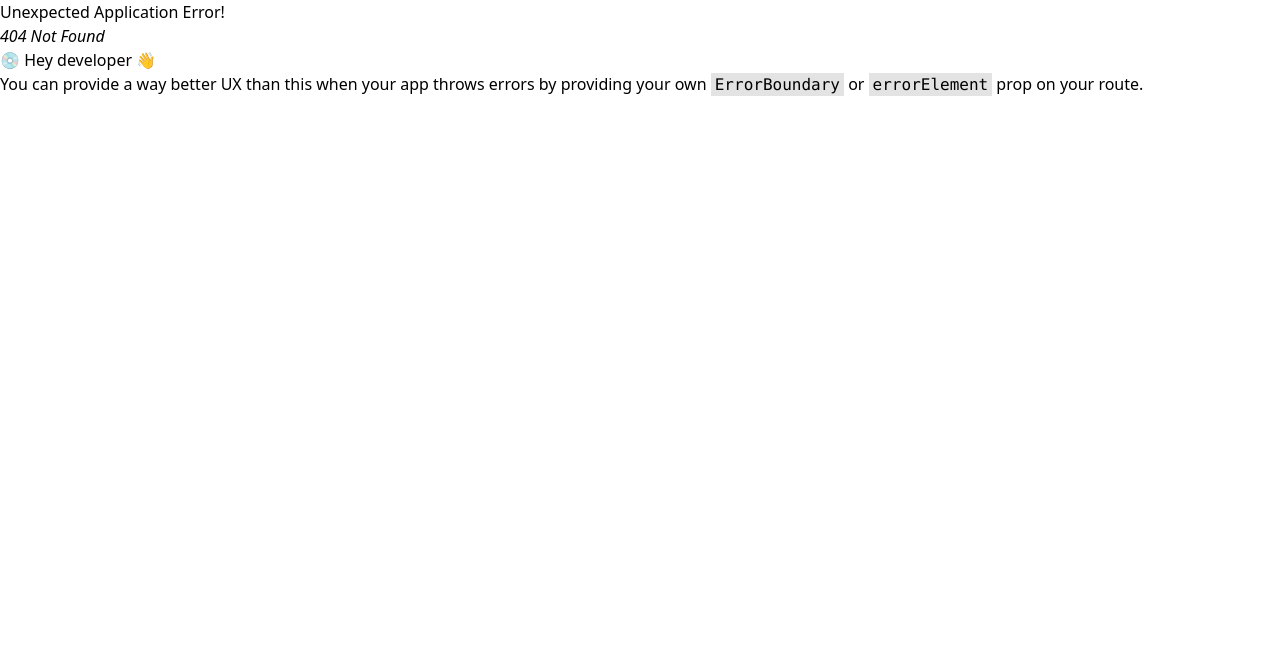
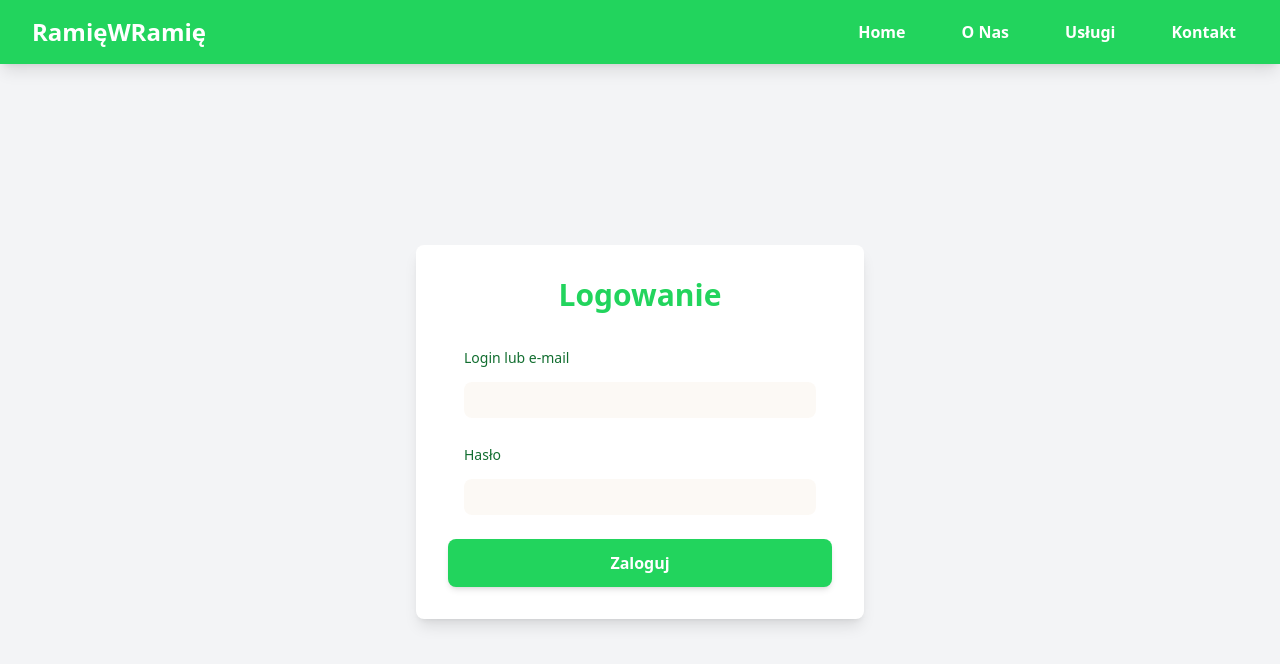
Before and after one commit to Jacpio/RamieWRamie, a React (Vite) app: page /login in a window 1280 px wide. Before the commit this address had no page. Shown: the top 664 px of the page. Built offline with nearby package versions, Linux system fonts and the light colour scheme.

Commit message:
add login page

```diff
--- a/package.json
+++ b/package.json
@@ -12,6 +12,7 @@
   "dependencies": {
     "@headlessui/react": "^2.2.0",
     "@heroicons/react": "^2.1.5",
+    "clsx": "^2.1.1",
     "react": "^18.3.1",
     "react-dom": "^18.3.1",
     "react-icons": "^5.3.0",
--- /dev/null
+++ b/src/Elements/InputText.jsx
@@ -0,0 +1,21 @@
+import React from 'react';
+import { Description, Field, Input, Label } from '@headlessui/react'
+import clsx from 'clsx'
+
+export default function InputText({title, description, name}) {
+    return (
+        <div className="w-full max-w-md px-4">
+            <Field>
+                <Label className="text-sm/6 font-medium text-secondary-dark">{title}</Label>
+                <Description className="text-sm/6 text-primary">{description}</Description>
+                <Input
+                    className={clsx(
+                        'mt-3 block w-full rounded-lg border-none bg-secondary/5 py-1.5 px-3 text-sm/6 text-secondary-dark',
+                        'focus:outline-none data-[focus]:outline-2 data-[focus]:-outline-offset-2 data-[focus]:outline-secondary-deeper/25'
+                    )}
+                    name={name}
+                />
+            </Field>
+        </div>
+    )
+}
--- /dev/null
+++ b/src/Pages/LoginPage.jsx
@@ -0,0 +1,36 @@
+import React from 'react';
+import Navbar from '/src/Elements/Navbar.jsx'; // Upewnij się, że Navbar jest odpowiednio zaimportowany
+import InputText from '/src/Elements/InputText.jsx';
+export default function LoginPage() {
+    return (
+        <div className="min-h-screen bg-gray-100 flex flex-col">
+            {/* Nagłówek */}
+            <Navbar />
+
+            {/* Główna sekcja logowania */}
+            <div className="flex flex-grow items-center justify-center py-12 px-6">
+                <div className="w-full max-w-md bg-white p-8 shadow-lg rounded-lg">
+                    <h2 className="text-3xl font-bold text-primary text-center mb-8">
+                        Logowanie
+                    </h2>
+
+                    {/* Formularz logowania */}
+                    <form className="space-y-6">
+
+                        <InputText title="Login lub e-mail" description="" name="login" />
+
+                        <InputText title="Hasło" description="" name="pass" />
+
+                        {/* Przycisk Zaloguj */}
+                        <button
+                            type="submit"
+                            className="w-full py-3 bg-primary text-white font-bold rounded-lg shadow-md hover:bg-primary-dark transition duration-300"
+                        >
+                            Zaloguj
+                        </button>
+                    </form>
+                </div>
+            </div>
+        </div>
+    );
+}
--- a/src/main.jsx
+++ b/src/main.jsx
@@ -1,13 +1,17 @@
 import { StrictMode } from 'react'
 import { createRoot } from 'react-dom/client'
 import App from './App.jsx'
-
+import LoginPage from "./Pages/LoginPage.jsx";
 import {createBrowserRouter, RouterProvider} from "react-router-dom";
 
 const router = createBrowserRouter([
     {
         path: "/",
         element: <App />,
+    },
+    {
+        path: "/login",
+        element: <LoginPage />,
     },
 ]);
 
--- a/src/output.css
+++ b/src/output.css
@@ -588,33 +588,8 @@ video {
   }
 }
 
-.fixed {
-  position: fixed;
-}
-
-.absolute {
-  position: absolute;
-}
-
 .relative {
   position: relative;
-}
-
-.top-24 {
-  top: 6rem;
-}
-
-.bottom-0 {
-  bottom: 0px;
-}
-
-.left-0 {
-  left: 0px;
-}
-
-.my-1 {
-  margin-top: 0.25rem;
-  margin-bottom: 0.25rem;
 }
 
 .mx-auto {
@@ -622,8 +597,12 @@ video {
   margin-right: auto;
 }
 
-.ml-auto {
-  margin-left: auto;
+.mb-12 {
+  margin-bottom: 3rem;
+}
+
+.mb-2 {
+  margin-bottom: 0.5rem;
 }
 
 .mb-4 {
@@ -634,12 +613,16 @@ video {
   margin-bottom: 1.5rem;
 }
 
-.mb-12 {
-  margin-bottom: 3rem;
+.mb-8 {
+  margin-bottom: 2rem;
 }
 
-.mb-2 {
-  margin-bottom: 0.5rem;
+.mt-2 {
+  margin-top: 0.5rem;
+}
+
+.mt-3 {
+  margin-top: 0.75rem;
 }
 
 .block {
@@ -654,25 +637,12 @@ video {
   display: flex;
 }
 
-.inline-flex {
-  display: inline-flex;
-}
-
 .grid {
   display: grid;
 }
 
 .hidden {
   display: none;
-}
-
-.size-4 {
-  width: 1rem;
-  height: 1rem;
-}
-
-.h-px {
-  height: 1px;
 }
 
 .h-16 {
@@ -683,37 +653,48 @@ video {
   height: 1.5rem;
 }
 
-.h-0\.5 {
-  height: 0.125rem;
+.min-h-screen {
+  min-height: 100vh;
 }
 
-.w-52 {
-  width: 13rem;
+.w-32 {
+  width: 8rem;
+}
+
+.w-6 {
+  width: 1.5rem;
 }
 
 .w-full {
   width: 100%;
 }
 
-.w-6 {
-  width: 1.5rem;
+.w-64 {
+  width: 16rem;
 }
 
 .max-w-2xl {
   max-width: 42rem;
 }
 
+.max-w-xl {
+  max-width: 36rem;
+}
+
+.max-w-sm {
+  max-width: 24rem;
+}
+
+.max-w-md {
+  max-width: 28rem;
+}
+
 .flex-shrink-0 {
   flex-shrink: 0;
 }
 
-.origin-top-right {
-  transform-origin: top right;
-}
-
-.scale-x-0 {
-  --tw-scale-x: 0;
-  transform: translate(var(--tw-translate-x), var(--tw-translate-y)) rotate(var(--tw-rotate)) skewX(var(--tw-skew-x)) skewY(var(--tw-skew-y)) scaleX(var(--tw-scale-x)) scaleY(var(--tw-scale-y));
+.flex-grow {
+  flex-grow: 1;
 }
 
 .transform {
@@ -724,16 +705,20 @@ video {
   grid-template-columns: repeat(1, minmax(0, 1fr));
 }
 
+.flex-col {
+  flex-direction: column;
+}
+
 .items-center {
   align-items: center;
 }
 
+.justify-center {
+  justify-content: center;
+}
+
 .justify-between {
   justify-content: space-between;
-}
-
-.gap-2 {
-  gap: 0.5rem;
 }
 
 .gap-8 {
@@ -752,56 +737,36 @@ video {
   margin-bottom: calc(0.25rem * var(--tw-space-y-reverse));
 }
 
-.rounded-lg {
-  border-radius: 0.5rem;
-}
-
-.rounded-md {
-  border-radius: 0.375rem;
-}
-
-.rounded-xl {
-  border-radius: 0.75rem;
+.space-y-6 > :not([hidden]) ~ :not([hidden]) {
+  --tw-space-y-reverse: 0;
+  margin-top: calc(1.5rem * calc(1 - var(--tw-space-y-reverse)));
+  margin-bottom: calc(1.5rem * var(--tw-space-y-reverse));
 }
 
 .rounded-full {
   border-radius: 9999px;
 }
 
+.rounded-lg {
+  border-radius: 0.5rem;
+}
+
 .border {
   border-width: 1px;
 }
 
-.border-b {
-  border-bottom-width: 1px;
+.border-none {
+  border-style: none;
 }
 
-.border-white\/5 {
-  border-color: rgb(255 255 255 / 0.05);
+.border-gray-300 {
+  --tw-border-opacity: 1;
+  border-color: rgb(209 213 219 / var(--tw-border-opacity));
 }
 
-.border-gray-200 {
-  --tw-border-opacity: 1;
-  border-color: rgb(229 231 235 / var(--tw-border-opacity));
-}
-
-.bg-gray-700 {
+.bg-gray-100 {
   --tw-bg-opacity: 1;
-  background-color: rgb(55 65 81 / var(--tw-bg-opacity));
-}
-
-.bg-gray-800 {
-  --tw-bg-opacity: 1;
-  background-color: rgb(31 41 55 / var(--tw-bg-opacity));
-}
-
-.bg-white\/5 {
-  background-color: rgb(255 255 255 / 0.05);
-}
-
-.bg-white {
-  --tw-bg-opacity: 1;
-  background-color: rgb(255 255 255 / var(--tw-bg-opacity));
+  background-color: rgb(243 244 246 / var(--tw-bg-opacity));
 }
 
 .bg-primary {
@@ -814,19 +779,25 @@ video {
   background-color: rgb(35 219 96 / var(--tw-bg-opacity));
 }
 
-.bg-secondary-dark {
+.bg-white {
   --tw-bg-opacity: 1;
-  background-color: rgb(18 110 48 / var(--tw-bg-opacity));
+  background-color: rgb(255 255 255 / var(--tw-bg-opacity));
+}
+
+.bg-white\/5 {
+  background-color: rgb(255 255 255 / 0.05);
+}
+
+.bg-primary\/5 {
+  background-color: rgb(34 212 93 / 0.05);
+}
+
+.bg-secondary\/5 {
+  background-color: rgb(183 143 63 / 0.05);
 }
 
 .bg-gradient-to-r {
   background-image: linear-gradient(to right, var(--tw-gradient-stops));
-}
-
-.from-blue-500 {
-  --tw-gradient-from: #3b82f6 var(--tw-gradient-from-position);
-  --tw-gradient-to: rgb(59 130 246 / 0) var(--tw-gradient-to-position);
-  --tw-gradient-stops: var(--tw-gradient-from), var(--tw-gradient-to);
 }
 
 .from-primary {
@@ -835,47 +806,26 @@ video {
   --tw-gradient-stops: var(--tw-gradient-from), var(--tw-gradient-to);
 }
 
-.to-blue-700 {
-  --tw-gradient-to: #1d4ed8 var(--tw-gradient-to-position);
-}
-
 .to-primary-dark {
   --tw-gradient-to: #1CB04D var(--tw-gradient-to-position);
-}
-
-.to-primary-light {
-  --tw-gradient-to: #23DB60 var(--tw-gradient-to-position);
-}
-
-.fill-white\/30 {
-  fill: rgb(255 255 255 / 0.3);
-}
-
-.fill-white\/60 {
-  fill: rgb(255 255 255 / 0.6);
-}
-
-.p-1 {
-  padding: 0.25rem;
 }
 
 .p-6 {
   padding: 1.5rem;
 }
 
-.px-3 {
-  padding-left: 0.75rem;
-  padding-right: 0.75rem;
-}
-
-.py-1\.5 {
-  padding-top: 0.375rem;
-  padding-bottom: 0.375rem;
+.p-8 {
+  padding: 2rem;
 }
 
 .px-2 {
   padding-left: 0.5rem;
   padding-right: 0.5rem;
+}
+
+.px-3 {
+  padding-left: 0.75rem;
+  padding-right: 0.75rem;
 }
 
 .px-4 {
@@ -893,6 +843,21 @@ video {
   padding-right: 2rem;
 }
 
+.py-12 {
+  padding-top: 3rem;
+  padding-bottom: 3rem;
+}
+
+.py-16 {
+  padding-top: 4rem;
+  padding-bottom: 4rem;
+}
+
+.py-2 {
+  padding-top: 0.5rem;
+  padding-bottom: 0.5rem;
+}
+
 .py-20 {
   padding-top: 5rem;
   padding-bottom: 5rem;
@@ -903,14 +868,9 @@ video {
   padding-bottom: 0.75rem;
 }
 
-.py-2 {
-  padding-top: 0.5rem;
-  padding-bottom: 0.5rem;
-}
-
-.py-16 {
-  padding-top: 4rem;
-  padding-bottom: 4rem;
+.py-1\.5 {
+  padding-top: 0.375rem;
+  padding-bottom: 0.375rem;
 }
 
 .pb-3 {
@@ -925,27 +885,14 @@ video {
   text-align: center;
 }
 
-.text-right {
-  text-align: right;
-}
-
-.font-sans {
-  font-family: ui-sans-serif, system-ui, sans-serif, "Apple Color Emoji", "Segoe UI Emoji", "Segoe UI Symbol", "Noto Color Emoji";
-}
-
-.text-sm\/6 {
-  font-size: 0.875rem;
-  line-height: 1.5rem;
-}
-
-.text-xs {
-  font-size: 0.75rem;
-  line-height: 1rem;
-}
-
 .text-2xl {
   font-size: 1.5rem;
   line-height: 2rem;
+}
+
+.text-3xl {
+  font-size: 1.875rem;
+  line-height: 2.25rem;
 }
 
 .text-4xl {
@@ -958,60 +905,36 @@ video {
   line-height: 1.75rem;
 }
 
-.text-3xl {
-  font-size: 1.875rem;
-  line-height: 2.25rem;
-}
-
 .text-xl {
   font-size: 1.25rem;
   line-height: 1.75rem;
+}
+
+.text-sm\/6 {
+  font-size: 0.875rem;
+  line-height: 1.5rem;
+}
+
+.font-bold {
+  font-weight: 700;
 }
 
 .font-semibold {
   font-weight: 600;
 }
 
-.font-bold {
-  font-weight: 700;
-}
-
 .font-medium {
   font-weight: 500;
 }
 
-.text-white {
+.text-gray-100 {
   --tw-text-opacity: 1;
-  color: rgb(255 255 255 / var(--tw-text-opacity));
-}
-
-.text-white\/50 {
-  color: rgb(255 255 255 / 0.5);
-}
-
-.text-blue-600 {
-  --tw-text-opacity: 1;
-  color: rgb(37 99 235 / var(--tw-text-opacity));
+  color: rgb(243 244 246 / var(--tw-text-opacity));
 }
 
 .text-gray-700 {
   --tw-text-opacity: 1;
   color: rgb(55 65 81 / var(--tw-text-opacity));
-}
-
-.text-blue-700 {
-  --tw-text-opacity: 1;
-  color: rgb(29 78 216 / var(--tw-text-opacity));
-}
-
-.text-primary-dark {
-  --tw-text-opacity: 1;
-  color: rgb(28 176 77 / var(--tw-text-opacity));
-}
-
-.text-gray-100 {
-  --tw-text-opacity: 1;
-  color: rgb(243 244 246 / var(--tw-text-opacity));
 }
 
 .text-primary {
@@ -1024,10 +947,23 @@ video {
   color: rgb(183 143 63 / var(--tw-text-opacity));
 }
 
-.shadow-inner {
-  --tw-shadow: inset 0 2px 4px 0 rgb(0 0 0 / 0.05);
-  --tw-shadow-colored: inset 0 2px 4px 0 var(--tw-shadow-color);
-  box-shadow: var(--tw-ring-offset-shadow, 0 0 #0000), var(--tw-ring-shadow, 0 0 #0000), var(--tw-shadow);
+.text-white {
+  --tw-text-opacity: 1;
+  color: rgb(255 255 255 / var(--tw-text-opacity));
+}
+
+.text-white\/50 {
+  color: rgb(255 255 255 / 0.5);
+}
+
+.text-secondary-dark {
+  --tw-text-opacity: 1;
+  color: rgb(18 110 48 / var(--tw-text-opacity));
+}
+
+.text-primary-light {
+  --tw-text-opacity: 1;
+  color: rgb(35 219 96 / var(--tw-text-opacity));
 }
 
 .shadow-lg {
@@ -1040,11 +976,6 @@ video {
   --tw-shadow: 0 4px 6px -1px rgb(0 0 0 / 0.1), 0 2px 4px -2px rgb(0 0 0 / 0.1);
   --tw-shadow-colored: 0 4px 6px -1px var(--tw-shadow-color), 0 2px 4px -2px var(--tw-shadow-color);
   box-shadow: var(--tw-ring-offset-shadow, 0 0 #0000), var(--tw-ring-shadow, 0 0 #0000), var(--tw-shadow);
-}
-
-.shadow-white\/10 {
-  --tw-shadow-color: rgb(255 255 255 / 0.1);
-  --tw-shadow: var(--tw-shadow-colored);
 }
 
 .transition {
@@ -1073,24 +1004,12 @@ video {
   transition-duration: 150ms;
 }
 
-.duration-100 {
-  transition-duration: 100ms;
+.duration-200 {
+  transition-duration: 200ms;
 }
 
 .duration-300 {
   transition-duration: 300ms;
-}
-
-.duration-200 {
-  transition-duration: 200ms;
-}
-
-.ease-out {
-  transition-timing-function: cubic-bezier(0, 0, 0.2, 1);
-}
-
-.\[--anchor-gap\:var\(--spacing-1\)\] {
-  --anchor-gap: var(--spacing-1);
 }
 
 .hover\:scale-105:hover {
@@ -1099,34 +1018,9 @@ video {
   transform: translate(var(--tw-translate-x), var(--tw-translate-y)) rotate(var(--tw-rotate)) skewX(var(--tw-skew-x)) skewY(var(--tw-skew-y)) scaleX(var(--tw-scale-x)) scaleY(var(--tw-scale-y));
 }
 
-.hover\:scale-x-100:hover {
-  --tw-scale-x: 1;
-  transform: translate(var(--tw-translate-x), var(--tw-translate-y)) rotate(var(--tw-rotate)) skewX(var(--tw-skew-x)) skewY(var(--tw-skew-y)) scaleX(var(--tw-scale-x)) scaleY(var(--tw-scale-y));
-}
-
-.hover\:bg-blue-100:hover {
+.hover\:bg-primary-dark:hover {
   --tw-bg-opacity: 1;
-  background-color: rgb(219 234 254 / var(--tw-bg-opacity));
-}
-
-.hover\:bg-secondary:hover {
-  --tw-bg-opacity: 1;
-  background-color: rgb(183 143 63 / var(--tw-bg-opacity));
-}
-
-.hover\:from-secondary-dark:hover {
-  --tw-gradient-from: #126E30 var(--tw-gradient-from-position);
-  --tw-gradient-to: rgb(18 110 48 / 0) var(--tw-gradient-to-position);
-  --tw-gradient-stops: var(--tw-gradient-from), var(--tw-gradient-to);
-}
-
-.hover\:to-secondary:hover {
-  --tw-gradient-to: #B78F3F var(--tw-gradient-to-position);
-}
-
-.hover\:text-blue-600:hover {
-  --tw-text-opacity: 1;
-  color: rgb(37 99 235 / var(--tw-text-opacity));
+  background-color: rgb(28 176 77 / var(--tw-bg-opacity));
 }
 
 .hover\:text-secondary-dark:hover {
@@ -1146,55 +1040,40 @@ video {
   box-shadow: var(--tw-ring-offset-shadow, 0 0 #0000), var(--tw-ring-shadow, 0 0 #0000), var(--tw-shadow);
 }
 
-.focus\:text-blue-600:focus {
-  --tw-text-opacity: 1;
-  color: rgb(37 99 235 / var(--tw-text-opacity));
-}
-
 .focus\:outline-none:focus {
   outline: 2px solid transparent;
   outline-offset: 2px;
 }
 
-.data-\[closed\]\:scale-95[data-closed] {
-  --tw-scale-x: .95;
-  --tw-scale-y: .95;
-  transform: translate(var(--tw-translate-x), var(--tw-translate-y)) rotate(var(--tw-rotate)) skewX(var(--tw-skew-x)) skewY(var(--tw-skew-y)) scaleX(var(--tw-scale-x)) scaleY(var(--tw-scale-y));
+.focus\:ring-2:focus {
+  --tw-ring-offset-shadow: var(--tw-ring-inset) 0 0 0 var(--tw-ring-offset-width) var(--tw-ring-offset-color);
+  --tw-ring-shadow: var(--tw-ring-inset) 0 0 0 calc(2px + var(--tw-ring-offset-width)) var(--tw-ring-color);
+  box-shadow: var(--tw-ring-offset-shadow), var(--tw-ring-shadow), var(--tw-shadow, 0 0 #0000);
 }
 
-.data-\[focus\]\:bg-white\/10[data-focus] {
-  background-color: rgb(255 255 255 / 0.1);
+.focus\:ring-primary-light:focus {
+  --tw-ring-opacity: 1;
+  --tw-ring-color: rgb(35 219 96 / var(--tw-ring-opacity));
 }
 
-.data-\[hover\]\:bg-gray-600[data-hover] {
-  --tw-bg-opacity: 1;
-  background-color: rgb(75 85 99 / var(--tw-bg-opacity));
+.data-\[focus\]\:outline-2[data-focus] {
+  outline-width: 2px;
 }
 
-.data-\[hover\]\:bg-gray-700[data-hover] {
-  --tw-bg-opacity: 1;
-  background-color: rgb(55 65 81 / var(--tw-bg-opacity));
+.data-\[focus\]\:-outline-offset-2[data-focus] {
+  outline-offset: -2px;
 }
 
-.data-\[open\]\:bg-gray-700[data-open] {
-  --tw-bg-opacity: 1;
-  background-color: rgb(55 65 81 / var(--tw-bg-opacity));
+.data-\[focus\]\:outline-white\/25[data-focus] {
+  outline-color: rgb(255 255 255 / 0.25);
 }
 
-.data-\[closed\]\:opacity-0[data-closed] {
-  opacity: 0;
+.data-\[focus\]\:outline-secondary-dark\/25[data-focus] {
+  outline-color: rgb(18 110 48 / 0.25);
 }
 
-.data-\[focus\]\:outline-1[data-focus] {
-  outline-width: 1px;
-}
-
-.data-\[focus\]\:outline-white[data-focus] {
-  outline-color: #fff;
-}
-
-.group[data-focus] .group-data-\[focus\]\:inline {
-  display: inline;
+.data-\[focus\]\:outline-secondary-deeper\/25[data-focus] {
+  outline-color: rgb(12 74 33 / 0.25);
 }
 
 @media (min-width: 640px) {
```
Also changed, not shown: 1 other file (tests, documents, lock files or other folders).
